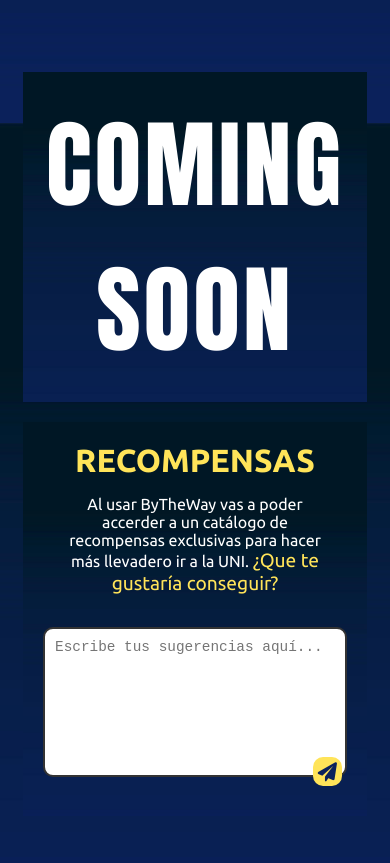
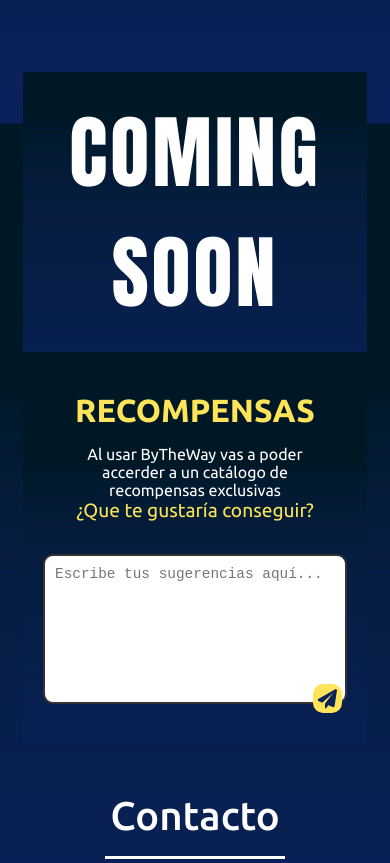
Before and after one commit to franmiso00/ByTheWay-WebSite.github.io, a plain HTML site: page index.html in a window 390 px wide. Shown: the part 4097-4960 px from the top of the page. Drawn offline with nearby package versions, Linux system fonts and the light colour scheme.

Commit message:
Se cambia texto y tamaño en sección "Recompensas"

```diff
--- a/index.html
+++ b/index.html
@@ -156,7 +156,7 @@
             </div>
             <div class="section-bottom">
                 <h2>RECOMPENSAS</h2>
-                <p class="description">Al usar ByTheWay vas a poder accerder a un catálogo de recompensas exclusivas para hacer más llevadero ir a la UNI. <span>¿Que te gustaría conseguir?</span></p>
+                <p class="description">Al usar ByTheWay vas a poder accerder a un catálogo de recompensas exclusivas <br> <span>¿Que te gustaría conseguir?</span></p>
                 <form class="email-form">
                     <div class="textarea-container">
                         <textarea name="suggestions" id="suggestions" placeholder="Escribe tus sugerencias aquí..." required></textarea>
--- a/style.css
+++ b/style.css
@@ -1011,7 +1011,7 @@ footer span a:hover{
     }
 
     .section-top h1 {
-        font-size:  6rem; /* Ajusta aún más el tamaño del texto en pantallas muy pequeñas */
+        font-size:  5rem; /* Ajusta aún más el tamaño del texto en pantallas muy pequeñas */
     }
 
     .section-bottom h2 {
```
